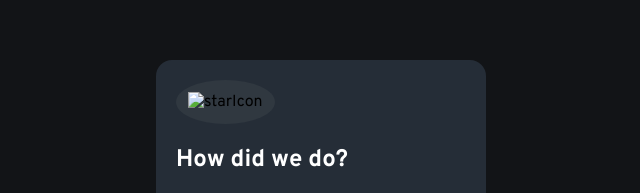
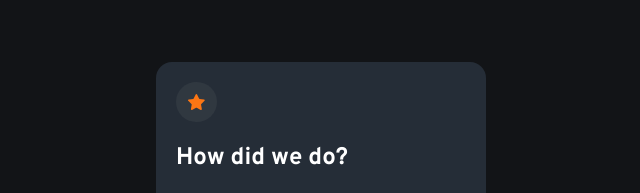
Before and after one commit to lorGR/Interactive-rating-component, a plain HTML site: page index.html in a window 1280 px wide. Shown: the part 157-350 px from the top of the page, 319-959 px from the left. Drawn offline with Linux system fonts and the light colour scheme; the site is published under a folder, as on GitHub Pages, so addresses that start at the root find nothing.

Commit message:
image fixes

```diff
--- a/index.html
+++ b/index.html
@@ -20,7 +20,7 @@
     <div class="card__before">
       <div class="card__icon">
         <div class="card__icon__holder">
-          <img src="/images/icon-star.svg" alt="starIcon">
+          <img src="./images/icon-star.svg" alt="starIcon">
         </div>
       </div>
       <div class="card__title">
```
